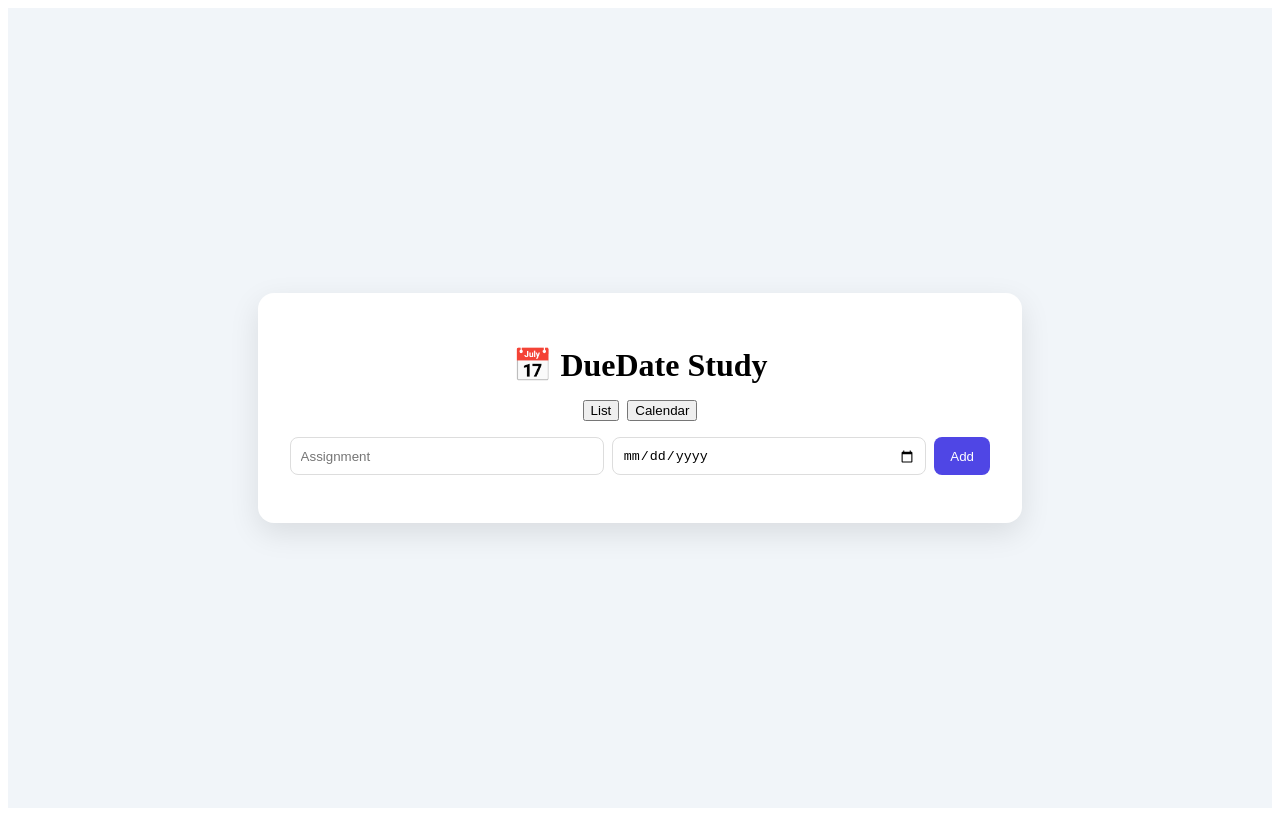
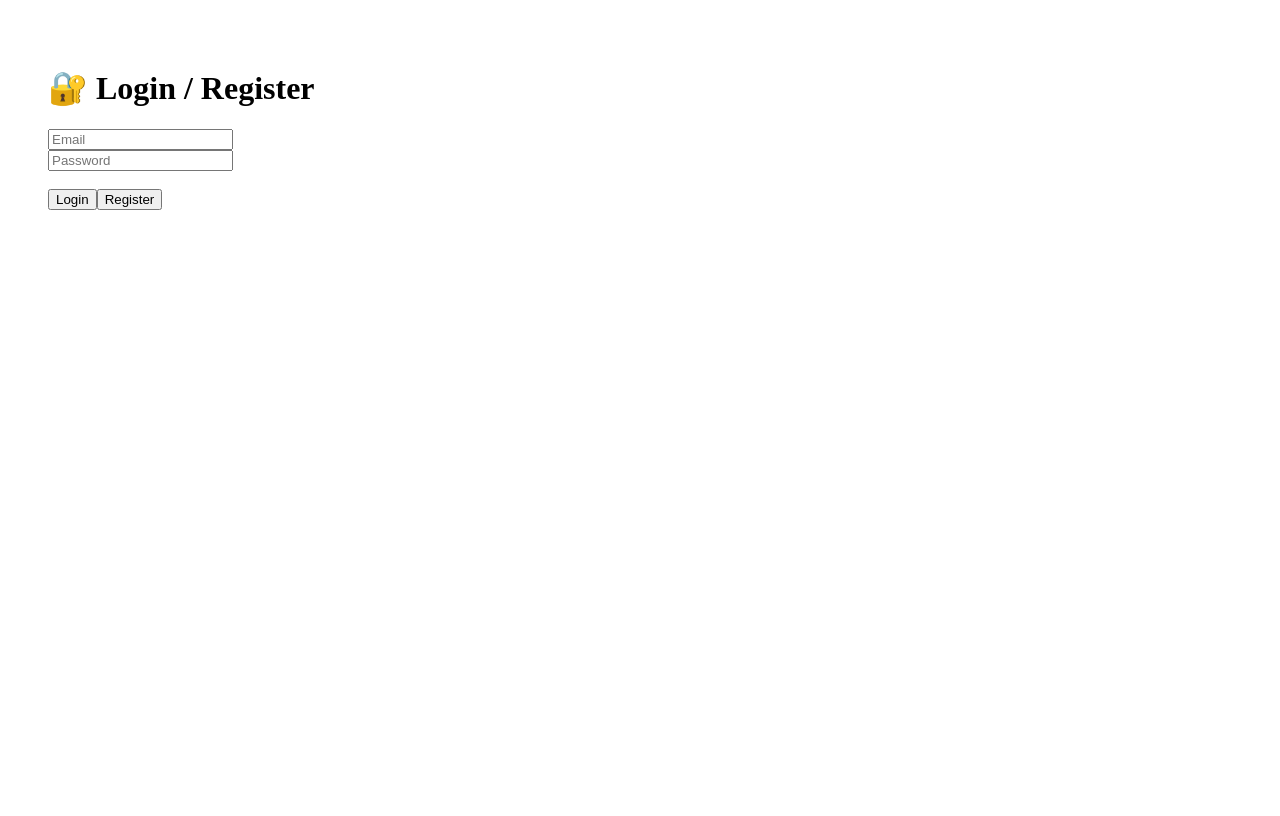
Before and after one commit to kaionegrace-stack/duedatestudy, a React (Vite) app: page / in a window 1280 px wide. Built offline with nearby package versions, Linux system fonts and the light colour scheme.

Commit message:
Update App.tsx

```diff
--- a/src/App.tsx
+++ b/src/App.tsx
@@ -1,4 +1,9 @@
 import { useEffect, useState } from "react";
+
+type User = {
+  id: number;
+  email: string;
+};
 
 type Task = {
   id: number;
@@ -6,172 +11,123 @@ type Task = {
   dueDate: string;
 };
 
+const API = import.meta.env.PROD ? "" : "http://localhost:3001";
+
 export default function App() {
+  const [user, setUser] = useState<User | null>(
+    JSON.parse(localStorage.getItem("user") || "null")
+  );
+
+  const [email, setEmail] = useState("");
+  const [password, setPassword] = useState("");
+
   const [tasks, setTasks] = useState<Task[]>([]);
-  const [view, setView] = useState<"list" | "calendar">("list");
   const [title, setTitle] = useState("");
   const [dueDate, setDueDate] = useState("");
 
   useEffect(() => {
-    const saved = localStorage.getItem("tasks");
-    if (saved) setTasks(JSON.parse(saved));
-  }, []);
+    if (!user) return;
 
-  useEffect(() => {
-    localStorage.setItem("tasks", JSON.stringify(tasks));
-  }, [tasks]);
+    fetch(`${API}/api/tasks/${user.id}`)
+      .then(res => res.json())
+      .then(setTasks);
+  }, [user]);
 
-  const addTask = () => {
-    if (!title || !dueDate) return;
-    setTasks([...tasks, { id: Date.now(), title, dueDate }]);
+  async function login(endpoint: "login" | "register") {
+    const res = await fetch(`${API}/api/${endpoint}`, {
+      method: "POST",
+      headers: { "Content-Type": "application/json" },
+      body: JSON.stringify({ email, password })
+    });
+
+    const data = await res.json();
+    if (!res.ok) return alert(data.error);
+
+    localStorage.setItem("user", JSON.stringify(data));
+    setUser(data);
+  }
+
+  function logout() {
+    localStorage.removeItem("user");
+    setUser(null);
+    setTasks([]);
+  }
+
+  async function addTask() {
+    const res = await fetch(`${API}/api/tasks`, {
+      method: "POST",
+      headers: { "Content-Type": "application/json" },
+      body: JSON.stringify({
+        title,
+        dueDate,
+        userId: user!.id
+      })
+    });
+
+    const task = await res.json();
+    setTasks([...tasks, task]);
     setTitle("");
     setDueDate("");
-  };
+  }
 
-  const tasksByDate = tasks.reduce<Record<string, Task[]>>((acc, task) => {
-    acc[task.dueDate] = acc[task.dueDate] || [];
-    acc[task.dueDate].push(task);
-    return acc;
-  }, {});
+  async function deleteTask(id: number) {
+    await fetch(`${API}/api/tasks/${id}`, { method: "DELETE" });
+    setTasks(tasks.filter(t => t.id !== id));
+  }
 
-  const today = new Date();
-  const year = today.getFullYear();
-  const month = today.getMonth();
-  const daysInMonth = new Date(year, month + 1, 0).getDate();
+  if (!user) {
+    return (
+      <div style={{ padding: 40 }}>
+        <h1>🔐 Login / Register</h1>
+
+        <input
+          placeholder="Email"
+          value={email}
+          onChange={e => setEmail(e.target.value)}
+        />
+        <br />
+        <input
+          type="password"
+          placeholder="Password"
+          value={password}
+          onChange={e => setPassword(e.target.value)}
+        />
+        <br /><br />
+
+        <button onClick={() => login("login")}>Login</button>
+        <button onClick={() => login("register")}>Register</button>
+      </div>
+    );
+  }
 
   return (
-    <div style={styles.page}>
-      <div style={styles.card}>
-        <h1 style={styles.title}>📅 DueDate Study</h1>
+    <div style={{ padding: 40 }}>
+      <h1>📚 Due Date Study App</h1>
+      <p>Logged in as {user.email}</p>
+      <button onClick={logout}>Logout</button>
 
-        <div style={styles.toggle}>
-          <button onClick={() => setView("list")}>List</button>
-          <button onClick={() => setView("calendar")}>Calendar</button>
-        </div>
+      <hr />
 
-        <div style={styles.form}>
       <input
-            style={styles.input}
-            placeholder="Assignment"
+        placeholder="Task"
         value={title}
         onChange={e => setTitle(e.target.value)}
       />
       <input
-            style={styles.input}
         type="date"
         value={dueDate}
         onChange={e => setDueDate(e.target.value)}
       />
-          <button style={styles.button} onClick={addTask}>
-            Add
-          </button>
-        </div>
+      <button onClick={addTask}>Add</button>
 
-        {view === "list" && (
-          <div>
-            {tasks.map(task => (
-              <div key={task.id} style={styles.task}>
-                <strong>{task.title}</strong>
-                <span>{task.dueDate}</span>
-              </div>
+      <ul>
+        {tasks.map(t => (
+          <li key={t.id}>
+            {t.title} — {t.dueDate}
+            <button onClick={() => deleteTask(t.id)}>❌</button>
+          </li>
         ))}
-          </div>
-        )}
-
-        {view === "calendar" && (
-          <div style={styles.calendar}>
-            {[...Array(daysInMonth)].map((_, i) => {
-              const date = new Date(year, month, i + 1)
-                .toISOString()
-                .slice(0, 10);
-
-              return (
-                <div key={date} style={styles.day}>
-                  <div style={styles.dayNum}>{i + 1}</div>
-                  {tasksByDate[date]?.map(task => (
-                    <div key={task.id} style={styles.calendarTask}>
-                      {task.title}
-                    </div>
-                  ))}
-                </div>
-              );
-            })}
-          </div>
-        )}
-      </div>
+      </ul>
     </div>
   );
 }
-
-const styles = {
-  page: {
-    minHeight: "100vh",
-    background: "#f1f5f9",
-    display: "flex",
-    justifyContent: "center",
-    alignItems: "center"
-  },
-  card: {
-    background: "#fff",
-    maxWidth: "700px",
-    width: "100%",
-    padding: "2rem",
-    borderRadius: "16px",
-    boxShadow: "0 10px 30px rgba(0,0,0,0.1)"
-  },
-  title: {
-    textAlign: "center" as const,
-    marginBottom: "1rem"
-  },
-  toggle: {
-    display: "flex",
-    gap: "0.5rem",
-    justifyContent: "center",
-    marginBottom: "1rem"
-  },
-  form: {
-    display: "flex",
-    gap: "0.5rem",
-    marginBottom: "1rem"
-  },
-  input: {
-    flex: 1,
-    padding: "0.6rem",
-    borderRadius: "8px",
-    border: "1px solid #ddd"
-  },
-  button: {
-    padding: "0.6rem 1rem",
-    borderRadius: "8px",
-    border: "none",
-    background: "#4f46e5",
-    color: "white",
-    cursor: "pointer"
-  },
-  task: {
-    padding: "0.5rem",
-    borderBottom: "1px solid #eee"
-  },
-  calendar: {
-    display: "grid",
-    gridTemplateColumns: "repeat(7, 1fr)",
-    gap: "0.5rem"
-  },
-  day: {
-    minHeight: "90px",
-    border: "1px solid #eee",
-    borderRadius: "8px",
-    padding: "0.25rem"
-  },
-  dayNum: {
-    fontSize: "0.75rem",
-    opacity: 0.6
-  },
-  calendarTask: {
-    fontSize: "0.75rem",
-    background: "#e0e7ff",
-    padding: "0.2rem",
-    borderRadius: "4px",
-    marginTop: "0.2rem"
-  }
-};
```
Lines whose indentation alone changed are shown as unchanged.
